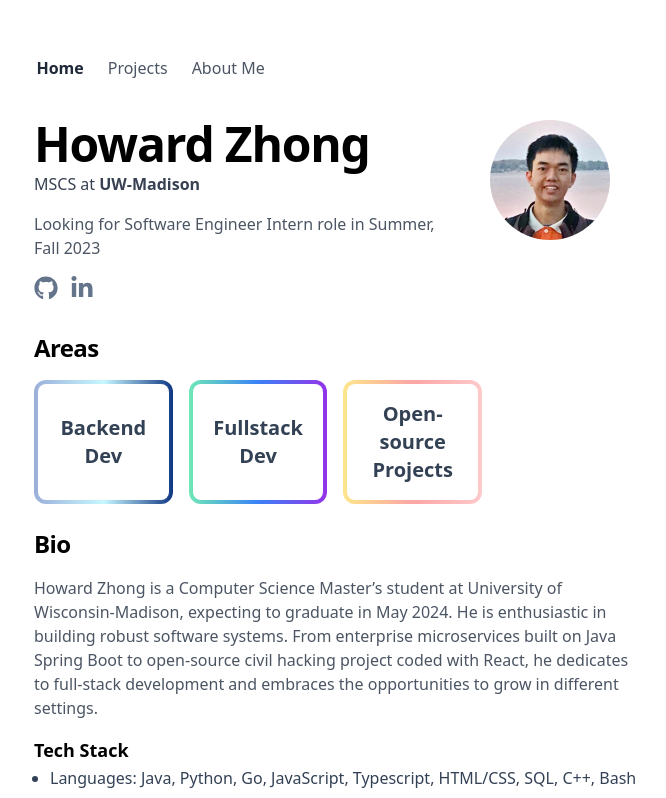
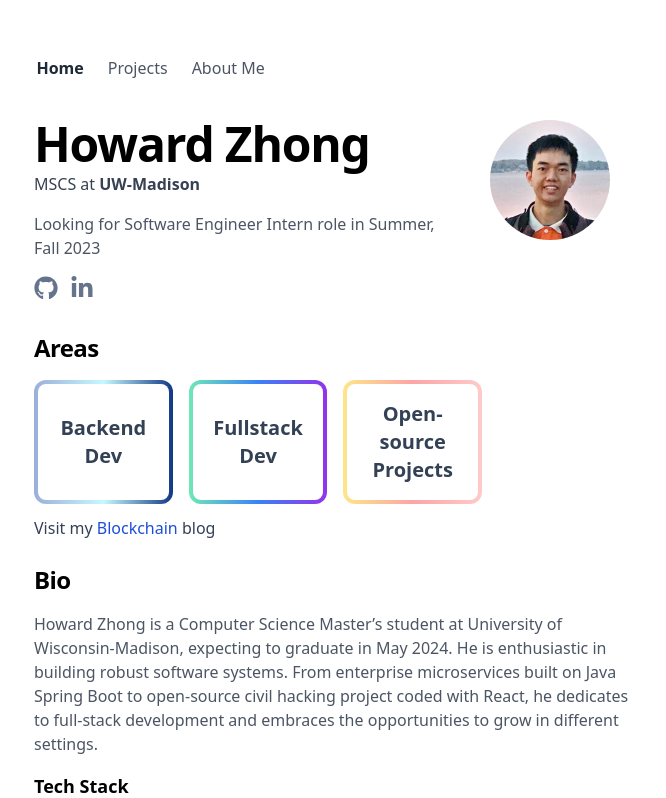
Before and after one commit to h2zh/personal-website, a Next.js app: page / in a window 1280 px wide. Shown: the top 798 px of the page, without its empty margins (302-968 px from the left). Built offline with nearby package versions, Linux system fonts and the light colour scheme; no server answers.

Commit message:
add a link to my Blockchain blog

```diff
--- a/components/preview.tsx
+++ b/components/preview.tsx
@@ -49,6 +49,13 @@ const Preview = () => {
           {areaPreviewElements}
         </div>
       </Link>
+      <div className="mt-3">
+        Visit my{" "}
+        <Link href="https://dev.to/h2zh">
+          <a className="text-blue-700">Blockchain</a>
+        </Link>{" "}
+        blog
+      </div>
     </div>
   );
 };
```
